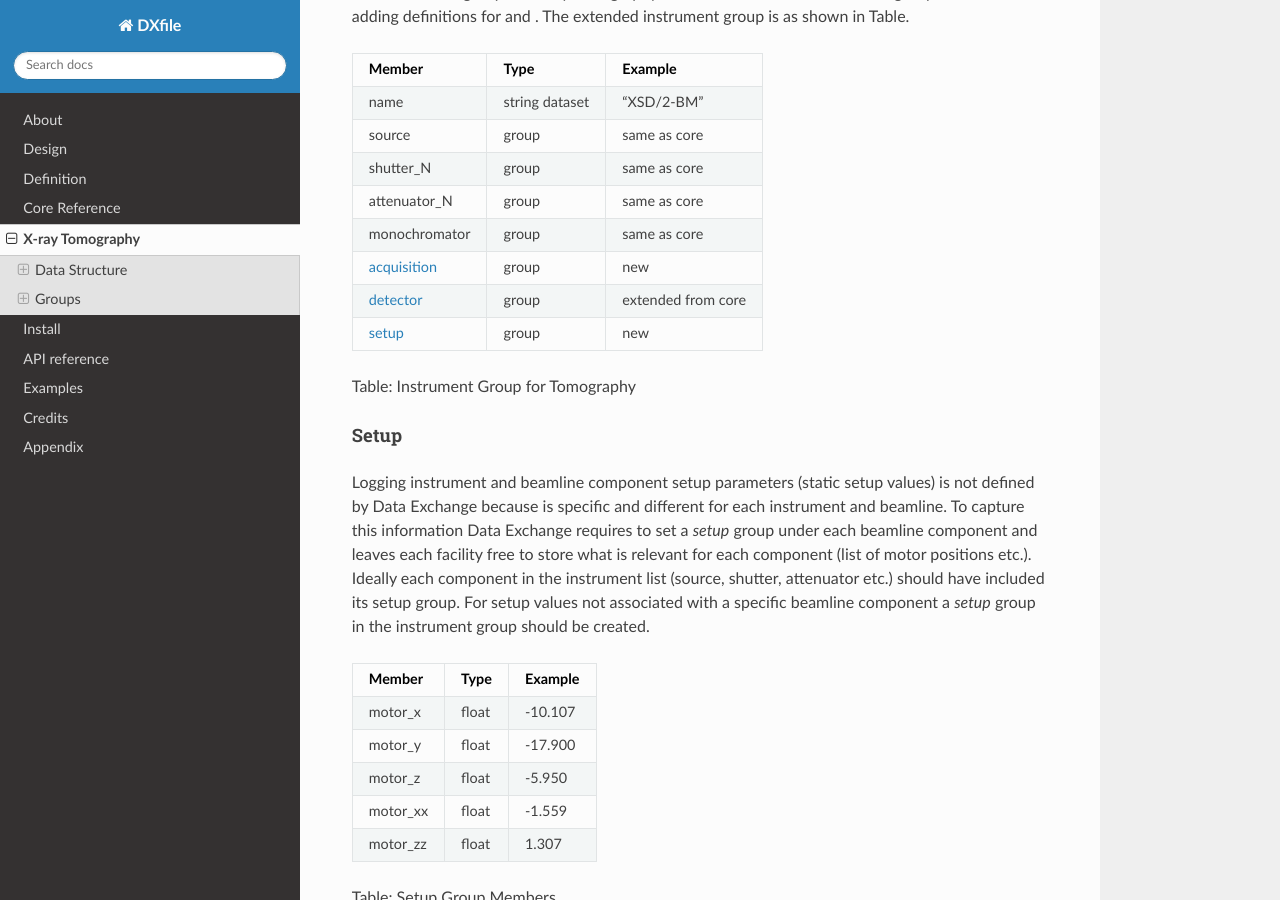
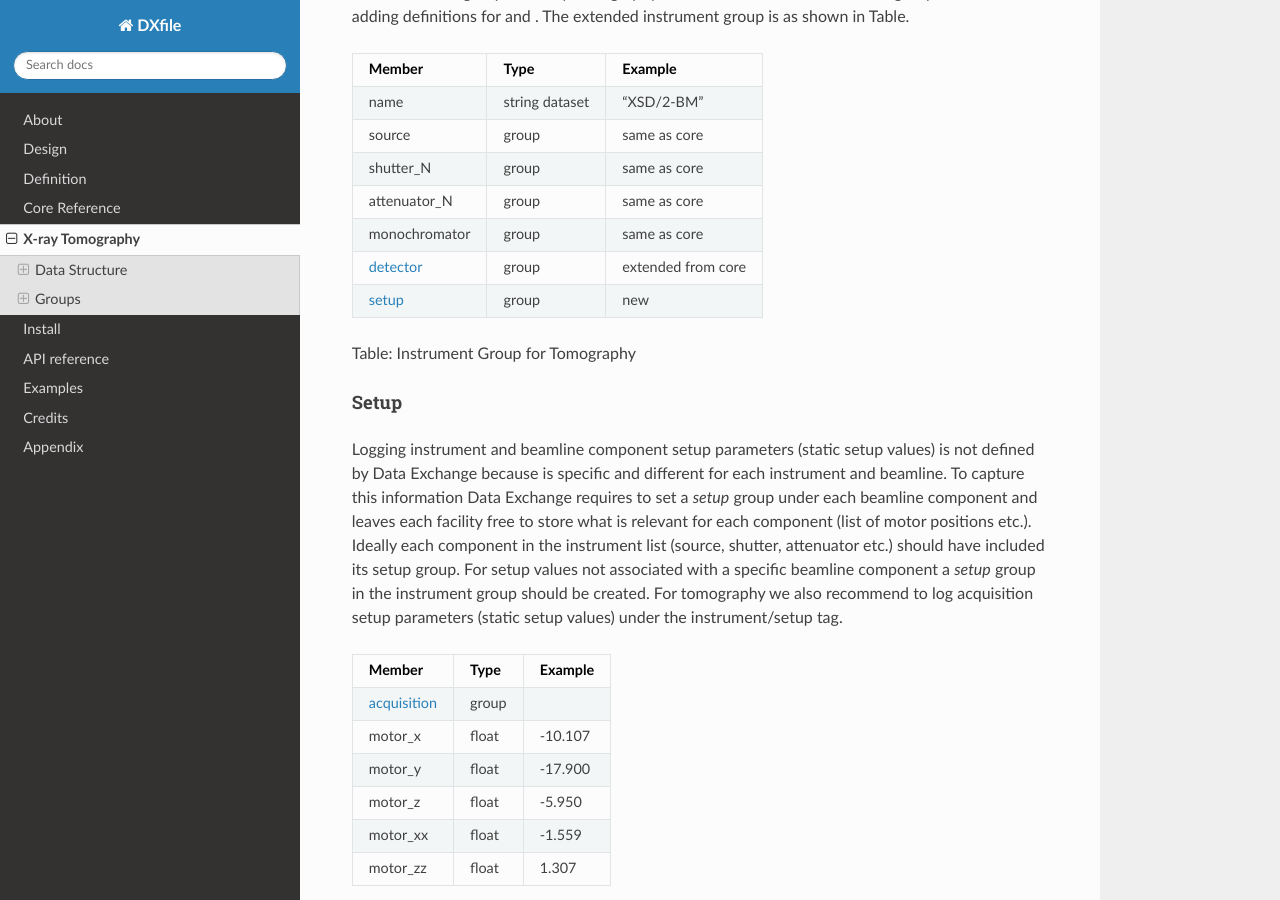
Before and after one commit to data-exchange/dxfile, a Sphinx documentation site: the page built from doc/source/xraytomo.rst, in a window 1280 px wide and 900 px high, scrolled down 6577 px. Built offline with Sphinx 7.4.7 and the Read the Docs theme 2.0.0, drawn with Linux system fonts in a browser that asks for light colours.

```diff
--- a/doc/source/xraytomo.rst
+++ b/doc/source/xraytomo.rst
@@ -248,8 +248,6 @@
 +----------------------------------------------+----------------------+-------------------------------+
 |                   monochromator              |       group          | same as core                  |
 +----------------------------------------------+----------------------+-------------------------------+
-|                  acquisition_                |       group          | new                           |
-+----------------------------------------------+----------------------+-------------------------------+
 |                  detector_                   |       group          | extended from core            |
 +----------------------------------------------+----------------------+-------------------------------+
 |                  setup_                      |       group          | new                           |
@@ -269,11 +267,15 @@
 is relevant for each component (list of motor positions etc.).
 Ideally each component in the instrument list (source, shutter, attenuator etc.) should have
 included its setup group. For setup values not associated with a specific beamline component
-a  *setup* group in the instrument group should be created.
+a  *setup* group in the instrument group should be created. For tomography we also recommend
+to log acquisition setup parameters (static setup values) under the instrument/setup tag.
+
 
 +----------------------------------------------+----------------------------------+----------------------------------+
 |     Member                                   |      Type                        |            Example               |
 +==============================================+==================================+==================================+
+|     acquisition_                             |       group                      |                                  |
++----------------------------------------------+----------------------------------+----------------------------------+
 |     motor_x                                  |      float                       |       -10.107                    |
 +----------------------------------------------+----------------------------------+----------------------------------+
 |     motor_y                                  |      float                       |       -17.900                    |
@@ -290,7 +292,7 @@
 .. _acquisition:
 
 Acquisition
-~~~~~~~~~~~
+^^^^^^^^^^^
 
 Logging acquisition setup parameters (static setup values) is not defined by Data Exchange
 because is specific and different for each instrument and beamline.
```
